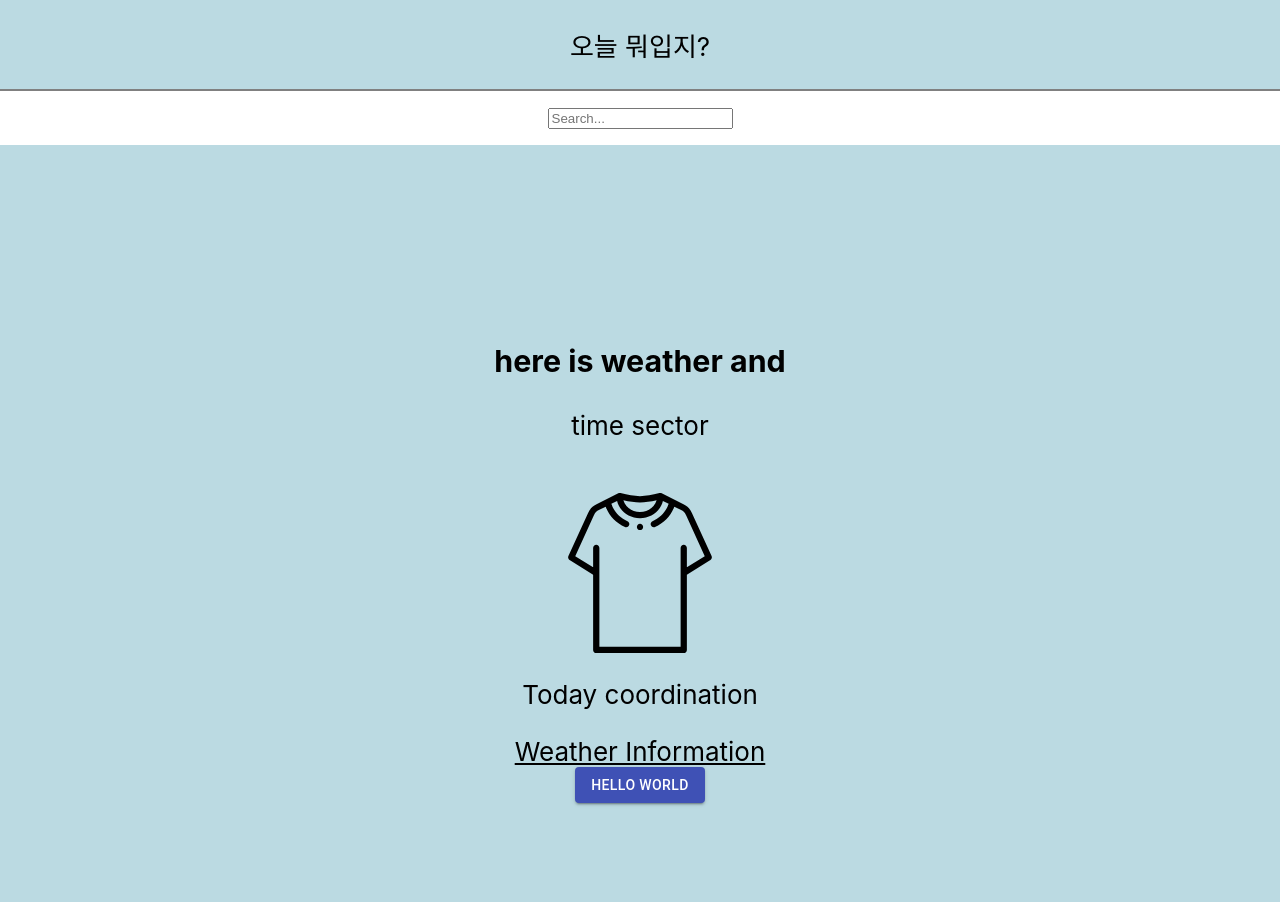
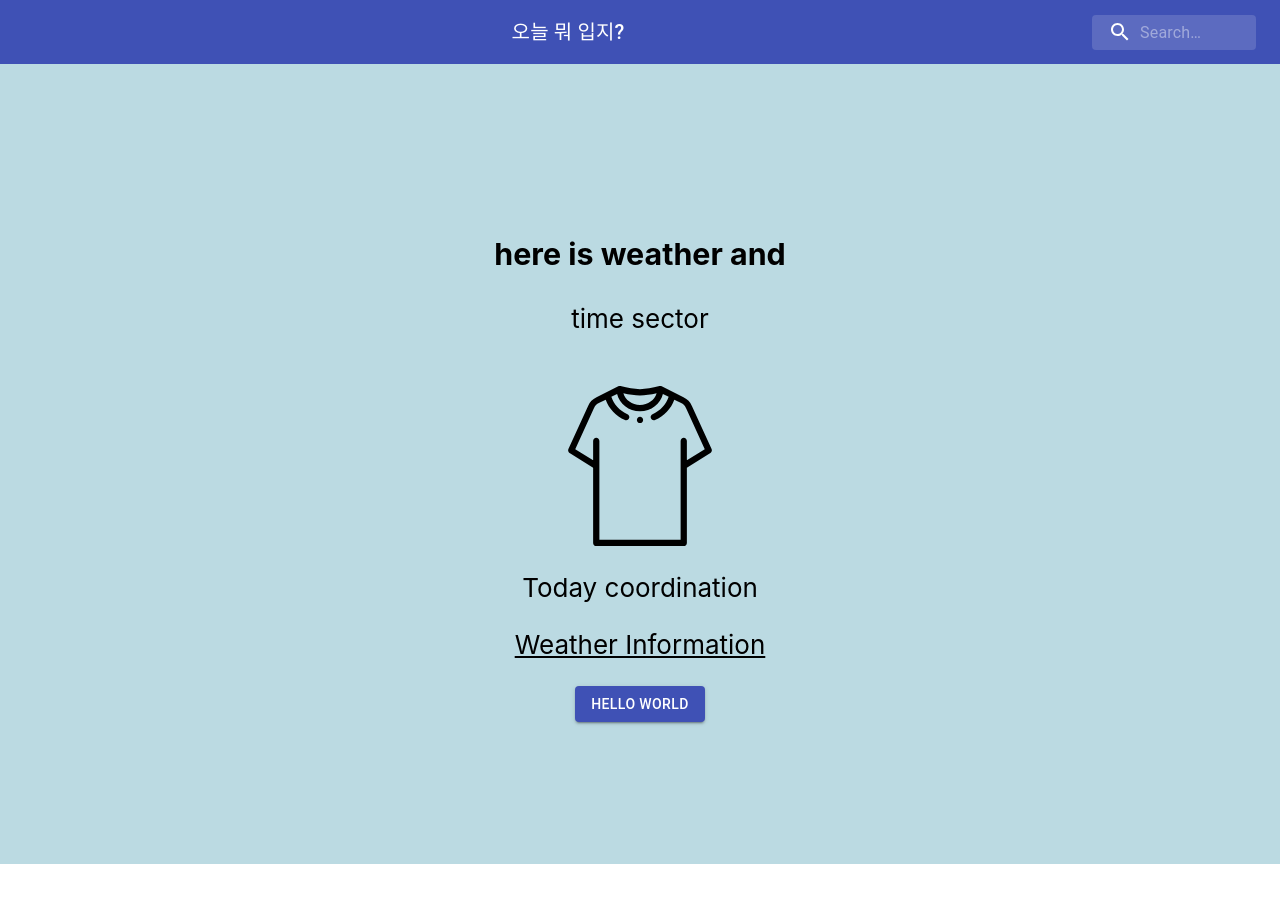
Before and after one commit to ghj2256/coorditoday, a React (Create React App) app in the folder frontend/: page / in a window 1280 px wide. Shown: the top 902 px of the page. After the commit the page ends 864 px from the top, so only its background shows below. Built offline with nearby package versions, Linux system fonts and the light colour scheme.

Commit message:
Header 추가

```diff
--- a/frontend/package.json
+++ b/frontend/package.json
@@ -3,6 +3,8 @@
   "version": "0.1.0",
   "private": true,
   "dependencies": {
+    "@material-ui/core": "^4.12.2",
+    "@material-ui/icons": "^4.11.2",
     "@testing-library/jest-dom": "^5.11.4",
     "@testing-library/react": "^11.1.0",
     "@testing-library/user-event": "^12.1.10",
--- a/frontend/src/App.js
+++ b/frontend/src/App.js
@@ -1,7 +1,7 @@
 import React, { Component } from 'react';
 import icon from './assets/img/tshirt.svg'
 import './assets/css/App.css';
-import Search from './component/Search';
+import Header from './component/Header';
 import Weather from './component/Weather'
 import Button from '@material-ui/core/Button'
 
@@ -9,10 +9,7 @@
   render() {
     return (
       <div className="App">
-        <header className="App-header">
-          <p>오늘 뭐입지?</p>
-        </header>
-        <p><Search /></p>
+        <Header />
         <div className="App-contents">
           <p><Weather /></p>
           <img src={icon} className="App-img" alt="icon" />
@@ -27,9 +24,11 @@
           >
             Weather Information
           </a>
-          <Button variant="contained" color="primary">
-            Hello World
-          </Button>
+          <p>
+            <Button variant="contained" color="primary">
+              Hello World
+            </Button>
+          </p>
         </div>
       </div>
     );
--- /dev/null
+++ b/frontend/src/component/Header.js
@@ -0,0 +1,101 @@
+import React from 'react';
+import AppBar from '@material-ui/core/AppBar';
+import Toolbar from '@material-ui/core/Toolbar';
+import IconButton from '@material-ui/core/IconButton';
+import Typography from '@material-ui/core/Typography';
+import InputBase from '@material-ui/core/InputBase';
+import { alpha, makeStyles } from '@material-ui/core/styles';
+import SearchIcon from '@material-ui/icons/Search';
+
+const useStyles = makeStyles((theme) => ({
+  root: {
+    flexGrow: 1,
+  },
+  menuButton: {
+    marginRight: theme.spacing(2),
+  },
+  title: {
+    flexGrow: 1,
+    display: 'none',
+    [theme.breakpoints.up('sm')]: {
+      display: 'block',
+    },
+  },
+  search: {
+    position: 'relative',
+    borderRadius: theme.shape.borderRadius,
+    backgroundColor: alpha(theme.palette.common.white, 0.15),
+    '&:hover': {
+      backgroundColor: alpha(theme.palette.common.white, 0.25),
+    },
+    marginLeft: 0,
+    width: '100%',
+    [theme.breakpoints.up('sm')]: {
+      marginLeft: theme.spacing(1),
+      width: 'auto',
+    },
+  },
+  searchIcon: {
+    padding: theme.spacing(0, 2),
+    height: '100%',
+    position: 'absolute',
+    pointerEvents: 'none',
+    display: 'flex',
+    alignItems: 'center',
+    justifyContent: 'center',
+  },
+  inputRoot: {
+    color: 'inherit',
+  },
+  inputInput: {
+    padding: theme.spacing(1, 1, 1, 0),
+    // vertical padding + font size from searchIcon
+    paddingLeft: `calc(1em + ${theme.spacing(4)}px)`,
+    transition: theme.transitions.create('width'),
+    width: '100%',
+    [theme.breakpoints.up('sm')]: {
+      width: '12ch',
+      '&:focus': {
+        width: '20ch',
+      },
+    },
+  },
+}));
+
+const Header = () => {
+  const classes = useStyles();
+
+  return (
+    <div className={classes.root}>
+      <AppBar position="static">
+        <Toolbar>
+          <IconButton
+            edge="start"
+            className={classes.menuButton}
+            color="inherit"
+            aria-label="open drawer"
+          >
+          </IconButton>
+          <Typography className={classes.title} variant="h6" noWrap>
+            오늘 뭐 입지?
+          </Typography>
+          <div className={classes.search}>
+            <div className={classes.searchIcon}>
+              <SearchIcon />
+            </div>
+            <InputBase
+              placeholder="Search…"
+              classes={{
+                root: classes.inputRoot,
+                input: classes.inputInput,
+              }}
+              inputProps={{ 'aria-label': 'search' }}
+            />
+          </div>
+        </Toolbar>
+      </AppBar>
+    </div>
+  );
+}
+
+export default Header;
--- a/frontend/src/component/Search.js
+++ /dev/null
@@ -1,15 +0,0 @@
-import React, { Component } from 'react';
-
-class Search extends Component {
-    render() {
-        return(
-            <div>
-                <form>
-                    <input type='text' placeholder="Search..."/>
-                </form>
-            </div>
-        );
-    }
-}
-
-export default Search;
```
Also changed, not shown: 2 other files (tests, documents, lock files or other folders).
